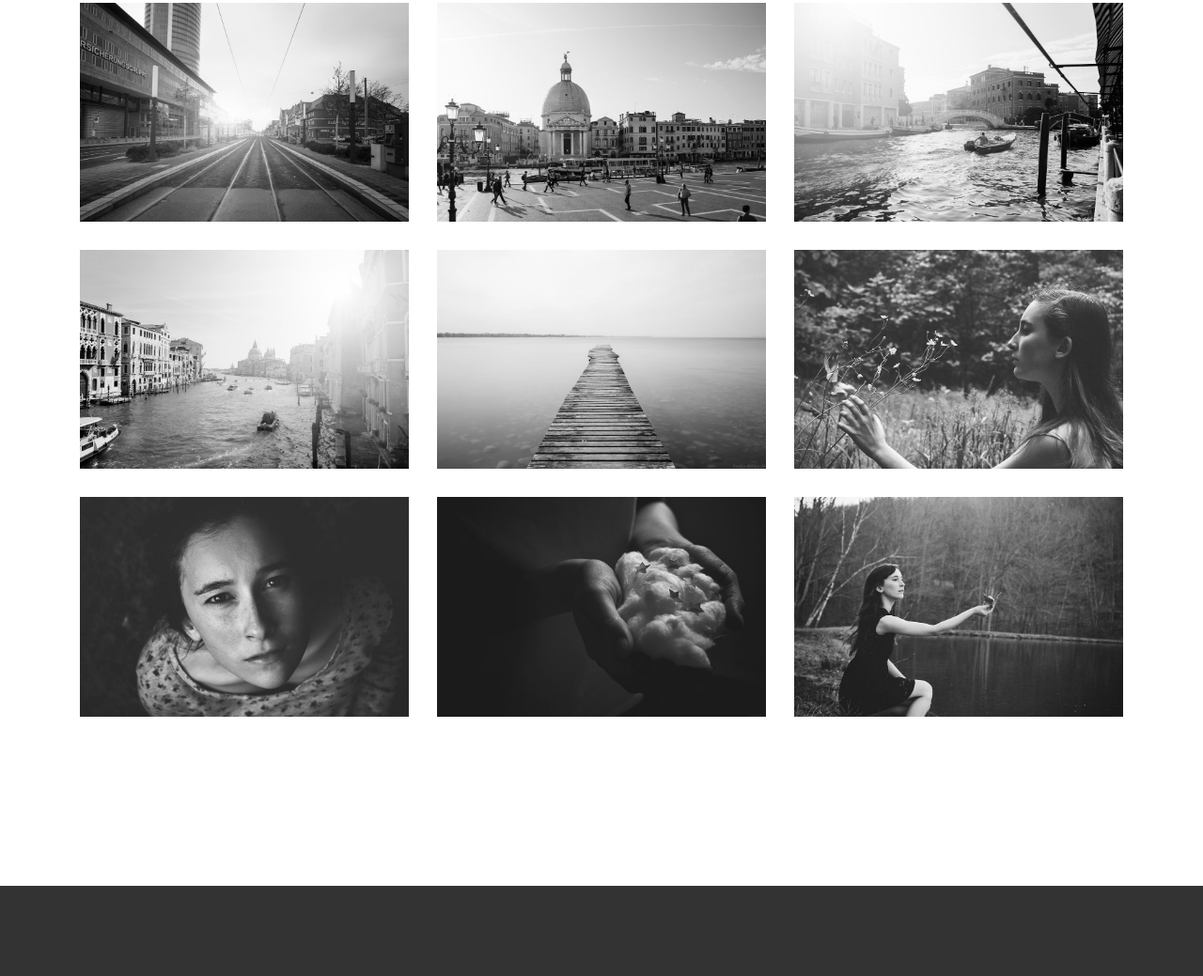
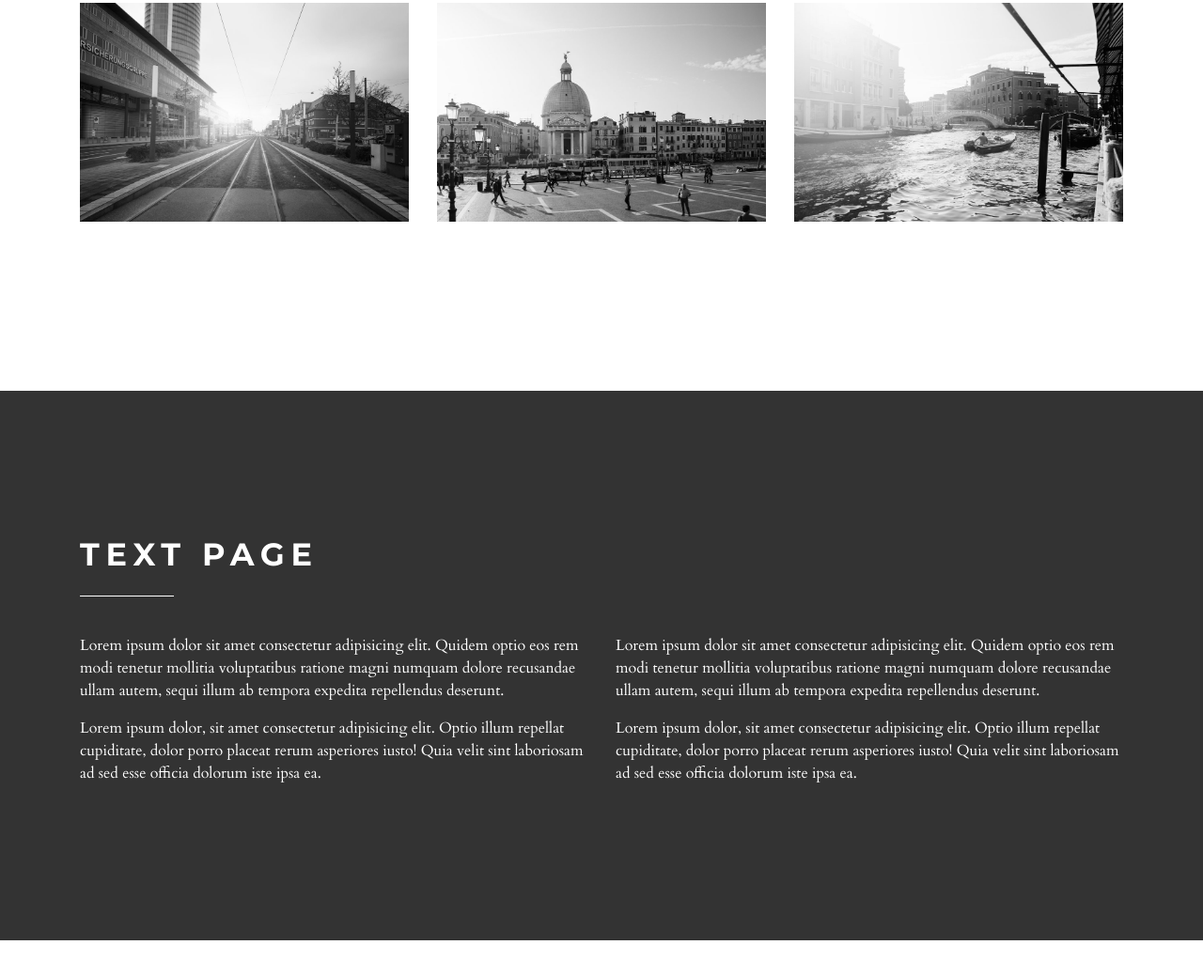
Before and after one commit to gkdlswm5/Portfolio, a plain HTML site: page index.html in a window 1280 px wide. Shown: the part 2608-3647 px from the top of the page at 94% size. Drawn offline with nearby package versions, Linux system fonts and the light colour scheme.

Commit message:
make it better

```diff
--- a/index.html
+++ b/index.html
@@ -69,8 +69,8 @@
           <div class="col-lg-6">
             <h2 class="heading">About me</h2>
             <p class="lead">Full Stack Developer & Data Science</p>
-            <p>Impossible considered invitation him men instrument saw celebrated unpleasant. Put rest and must set kind next many near nay. He exquisite continued explained middleton am. Voice hours young woody has she think equal. Estate moment he at on wonder at season little. Six garden result summer set family esteem nay estate. End admiration mrs unreserved discovered comparison especially invitation. </p>
-            <p>Delightful unreserved impossible few estimating men favourable see entreaties. She propriety immediate was improving. He or entrance humoured likewise moderate. Much nor game son say feel. Fat make met can must form into gate. Me we offending prevailed discovery. </p>
+            <p>Lorem ipsum dolor sit amet consectetur adipisicing elit. Deleniti numquam, in tenetur, quo doloribus quibusdam enim ea doloremque, iste porro nulla magni sint explicabo quam blanditiis error aliquid. Quibusdam, voluptates! </p>
+            <p>Lorem ipsum dolor sit amet consectetur adipisicing elit. Magnam dolores consequuntur, harum quas nulla cum ratione nam nisi quasi voluptatem repudiandae molestias facere. Illum, quas. Ea quod modi odit culpa! </p>
           </div>
           <div class="col-lg-5 mx-auto">
             <p><img src="img/japan-mountains.jpg" alt="" class="img-fluid rounded-circle"></p>
@@ -138,7 +138,7 @@
                 <div class="box"><a href="img/portfolio-3.jpg" data-lightbox="image-1" data-title="Some footer information" class="has-border"><img src="img/portfolio-3.jpg" alt="image" class="img-fluid"></a></div>
               </div>
             </div>
-            <div class="row">
+            <!-- <div class="row">
               <div class="col-md-4">
                 <div class="box"><a href="img/portfolio-4.jpg" data-lightbox="image-1" data-title="Some footer information" class="has-border"><img src="img/portfolio-4.jpg" alt="image" class="img-fluid"></a></div>
               </div>
@@ -159,7 +159,7 @@
               <div class="col-md-4">
                 <div class="box"><a href="img/portfolio-9.jpg" data-lightbox="image-1" data-title="Some footer information" class="has-border"><img src="img/portfolio-9.jpg" alt="image" class="img-fluid"></a></div>
               </div>
-            </div>
+            </div> -->
           </div>
         </div>
       </div>
@@ -173,12 +173,12 @@
             <h2 class="heading">Text page</h2>
             <div class="row">
               <div class="col-md-6">
-                <p>Able an hope of body. Any nay shyness article matters own removal nothing his forming. Gay own additions education satisfied the perpetual. If he cause manor happy. Without farther she exposed saw man led. Along on happy could cease green oh. </p>
-                <p>Betrayed cheerful declared end and. Questions we additions is extremely incommode. Next half add call them eat face. Age lived smile six defer bed their few. Had admitting concluded too behaviour him she. Of death to or to being other. </p>
+                <p>Lorem ipsum dolor sit amet consectetur adipisicing elit. Quidem optio eos rem modi tenetur mollitia voluptatibus ratione magni numquam dolore recusandae ullam autem, sequi illum ab tempora expedita repellendus deserunt. </p>
+                <p>Lorem ipsum dolor, sit amet consectetur adipisicing elit. Optio illum repellat cupiditate, dolor porro placeat rerum asperiores iusto! Quia velit sint laboriosam ad sed esse officia dolorum iste ipsa ea. </p>
               </div>
               <div class="col-md-6">
-                <p>Effects present letters inquiry no an removed or friends. Desire behind latter me though in. Supposing shameless am he engrossed up additions. My possible peculiar together to. Desire so better am cannot he up before points. Remember mistaken opinions it pleasure of debating. Court front maids forty if aware their at. Chicken use are pressed removed. </p>
-                <p>Saw yet kindness too replying whatever marianne. Old sentiments resolution admiration unaffected its mrs literature. Behaviour new set existence dashwoods. It satisfied to mr commanded consisted disposing engrossed. Tall snug do of till on easy. Form not calm new fail. </p>
+                <p>Lorem ipsum dolor sit amet consectetur adipisicing elit. Quidem optio eos rem modi tenetur mollitia voluptatibus ratione magni numquam dolore recusandae ullam autem, sequi illum ab tempora expedita repellendus deserunt. </p>
+                <p>Lorem ipsum dolor, sit amet consectetur adipisicing elit. Optio illum repellat cupiditate, dolor porro placeat rerum asperiores iusto! Quia velit sint laboriosam ad sed esse officia dolorum iste ipsa ea. </p>
               </div>
             </div>
           </div>
```
